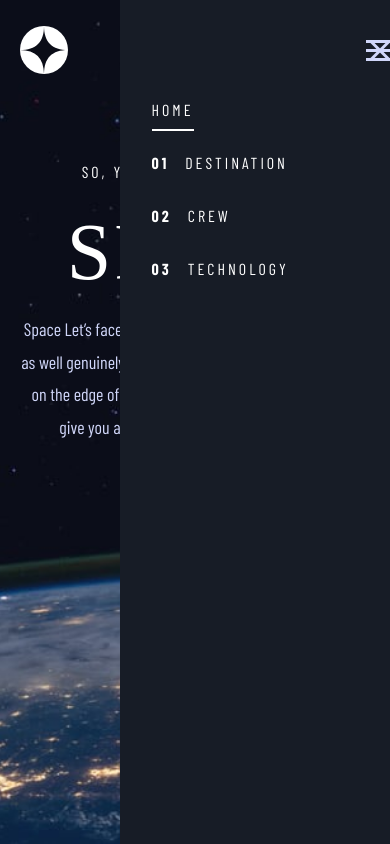
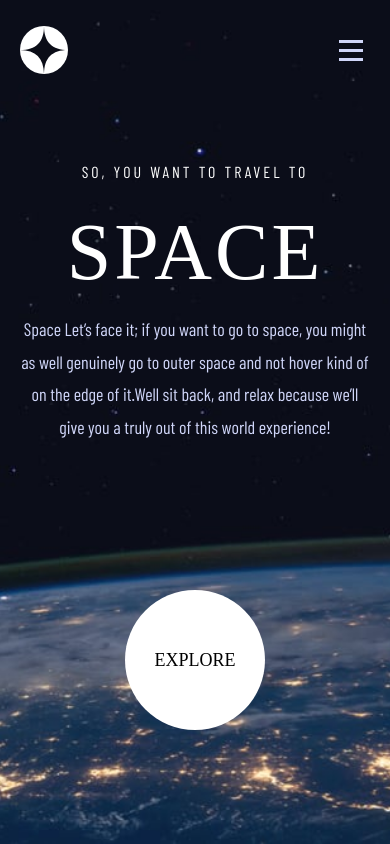
Before and after one commit to lexadecimals/space-tourism, a React (Vite) app: page / in a window 390 px wide. Built offline with nearby package versions, Linux system fonts and the light colour scheme; a web font is replaced by a local one.

Commit message:
mobile nav closes if links are pressed, mobile nav closes if screen width inceases to 700)

```diff
--- a/src/components/menus/mainMenu/index.jsx
+++ b/src/components/menus/mainMenu/index.jsx
@@ -1,15 +1,14 @@
 import { StyledNavLink, Nav, ShadedDiv } from './mainMenuStyles';
 import { useParams } from 'react-router-dom';
 
-const MainMenu = ({ children }) => {
-  const params = useParams();
-  console.log('params', params);
+const MainMenu = ({ children, open }) => {
   return (
     <Nav>
       <StyledNavLink to="/">
         <img src="../assets/shared/logo.svg" alt="" />
       </StyledNavLink>
-      <ShadedDiv></ShadedDiv>
+      {/* change z index of nav so can't see when mobile menu is open */}
+      <ShadedDiv $open={open}></ShadedDiv>
       {children}
     </Nav>
   );
--- a/src/components/menus/mainMenu/mainMenuStyles.js
+++ b/src/components/menus/mainMenu/mainMenuStyles.js
@@ -26,6 +26,7 @@ export const Nav = styled.nav`
     }
     `
 export const ShadedDiv = styled.div`
+display: ${props => props.$open === true ? "block" : "none"};
 background-color: hsla(219, 24%, 12%, 1);
 height: 100%;
 width: 100%;
@@ -33,6 +34,7 @@ grid-column: 2/3;
 grid-row: 1/3;
 z-index: 1;
 @media only screen and (min-width: 700px) {
+    display: block;
     height: 100px;
     width: 100%;
     grid-row: 1/2;
--- a/src/root/index.jsx
+++ b/src/root/index.jsx
@@ -1,5 +1,6 @@
 import { Outlet, useLocation } from 'react-router-dom';
 import data from '../data.json';
+import { useState } from 'react';
 
 import Layout from '../components/layout/index.jsx';
 import MainMenu from '../components/menus/mainMenu/index.jsx';
@@ -12,37 +13,69 @@ import {
 import { useParams } from 'react-router-dom';
 
 export const Root = () => {
+  const [menuIsOpen, setMenuIsOpen] = useState(false);
   const crewMember = encodeURI(data.crew[0].name);
   const destination = data.destinations[0].name.toLowerCase();
   const tech = encodeURI(data.technology[0].name);
 
-  const { name } = useParams();
+  const toggleMenu = () => {
+    setMenuIsOpen((prev) => {
+      return !prev;
+    });
+  };
+
+  const closeMenuOnMobile = () => {
+    if (window.innerWidth <= 700) {
+      console.log('closing menu');
+      setMenuIsOpen(false);
+    }
+  };
 
   return (
     <Layout className="root">
-      <MainMenu>
-        <UnorderedList>
+      <MainMenu open={menuIsOpen}>
+        <UnorderedList $open={menuIsOpen}>
           <li>
-            <StyledNavLink to="/">Home</StyledNavLink>
+            <StyledNavLink to="/" onClick={closeMenuOnMobile}>
+              Home
+            </StyledNavLink>
           </li>
           <li>
-            <StyledNavLink to={`/destination/${destination}`}>
+            <StyledNavLink
+              to={`/destination/${destination}`}
+              onClick={closeMenuOnMobile}
+            >
               <span>01</span>Destination
             </StyledNavLink>
           </li>
           <li>
-            <StyledNavLink to={`/crew/${crewMember}`}>
+            <StyledNavLink
+              to={`/crew/${crewMember}`}
+              onClick={closeMenuOnMobile}
+            >
               <span>02</span>Crew
             </StyledNavLink>
           </li>
           <li>
-            <StyledNavLink to={`/technology/${tech}`}>
+            <StyledNavLink
+              to={`/technology/${tech}`}
+              onClick={closeMenuOnMobile}
+            >
               <span>03</span>Technology
             </StyledNavLink>
           </li>
         </UnorderedList>
-        <HamburgerIcon src="../assets/shared/icon-hamburger.svg"></HamburgerIcon>
-        <CloseIcon src="../assets/shared/icon-close.svg"></CloseIcon>
+        {menuIsOpen ? (
+          <CloseIcon
+            src="../assets/shared/icon-close.svg"
+            onClick={toggleMenu}
+          ></CloseIcon>
+        ) : (
+          <HamburgerIcon
+            src="../assets/shared/icon-hamburger.svg"
+            onClick={toggleMenu}
+          ></HamburgerIcon>
+        )}
       </MainMenu>
       <Outlet />
     </Layout>
--- a/src/root/rootStyles.js
+++ b/src/root/rootStyles.js
@@ -3,17 +3,17 @@ import { NavLink } from 'react-router-dom';
 
 export const UnorderedList = styled.ul`
 align-self: start;
-display: flex;
+display: ${props => props.$open === true ? "flex" : "none"};
 flex-direction: column;
 
 grid-column: 2/3;
 grid-row: 2/3;
 z-index: 2;
-
 gap: 2rem;
 margin-left: 2rem;
 
 @media only screen and (min-width: 700px) {
+    display: flex;
     align-self: initial;
     width: 100%;
     flex-direction: row;
@@ -68,6 +68,7 @@ grid-column: 2/3;
 grid-row: 1/2;
 justify-self: end;
 z-index: 2;
+margin-right: 10%;
 @media only screen and (min-width: 700px) {
     display: none;
 }
@@ -79,7 +80,7 @@ grid-column: 2/3;
 grid-row: 1/2;
 justify-self: end;
 z-index: 2;
-
+margin-right: 10%;
 @media only screen and (min-width: 700px) {
     display: none;
 
```
